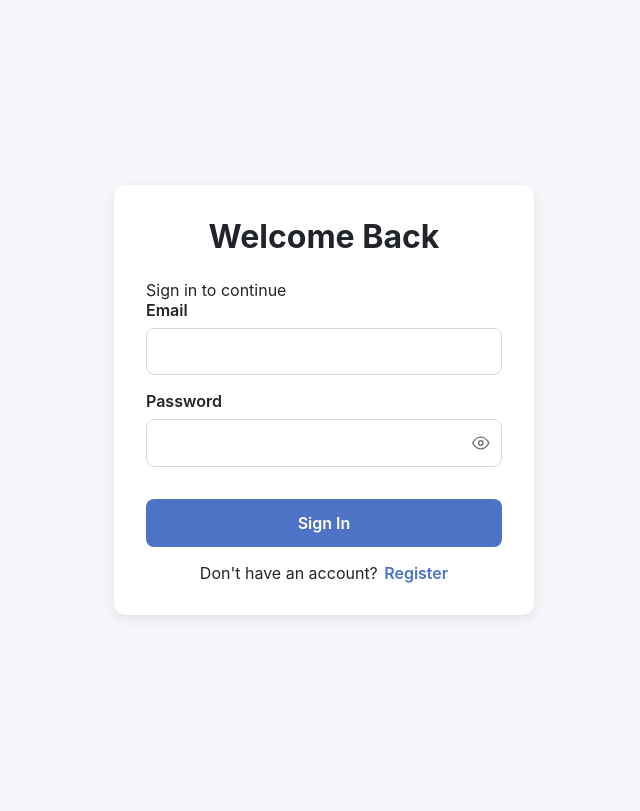
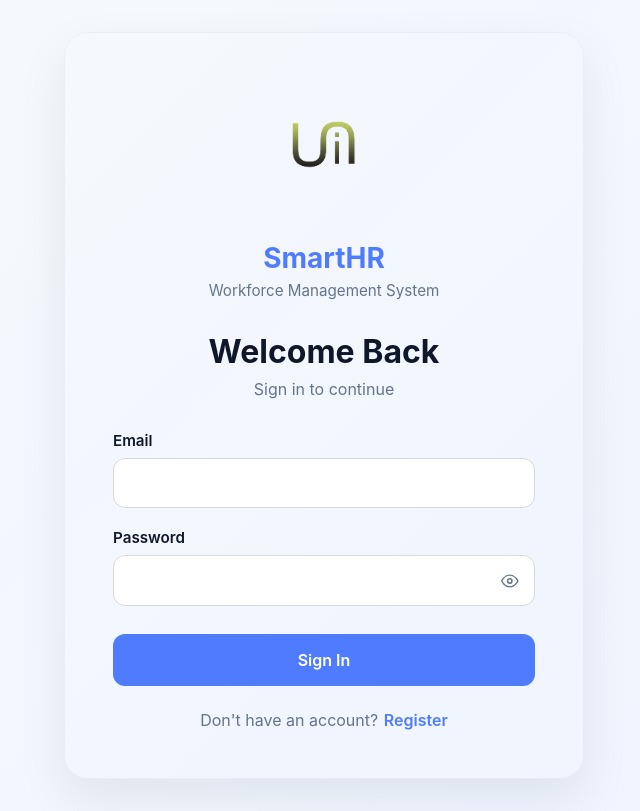
Before and after one commit to walidelbourdiney/hrCrm, a React (Vite) app: page / in a window 1280 px wide. Shown: the whole page, without its empty margins (316-956 px from the left). Built offline with nearby package versions, Linux system fonts and the light colour scheme.

Commit message:
Refactor the ui of the login/register pages and added logo and header to them

```diff
--- a/src/components/AuthLayout.jsx
+++ b/src/components/AuthLayout.jsx
@@ -1,7 +1,19 @@
+import logo from "../assets/logo-dark.png";
+
 function AuthLayout({ title, subtitle, children }) {
   return (
     <div className="auth-page">
       <div className="auth-card">
+        <div className="auth-brand">
+          <div className="auth-logo">
+            <img src={logo} alt="SmartHR Logo" />
+          </div>
+
+          <h2 className="auth-company">SmartHR</h2>
+
+          <p className="auth-tagline">Workforce Management System</p>
+        </div>
+
         <div className="auth-header">
           <h1>{title}</h1>
 
--- a/src/pages/Register.jsx
+++ b/src/pages/Register.jsx
@@ -22,7 +22,7 @@ function Register() {
 
     await new Promise((resolve) => setTimeout(resolve, 2000));
 
-    navigate("/dashboard");
+    navigate("/");
     console.log("User Registered");
   };
 
--- a/src/styles/auth.css
+++ b/src/styles/auth.css
@@ -1,3 +1,7 @@
+/* =========================
+   AUTH PAGE
+========================= */
+
 .auth-page {
   min-height: 100vh;
 
@@ -5,29 +9,97 @@
   justify-content: center;
   align-items: center;
 
-  padding: 1rem;
+  padding: 2rem;
+
+  background: linear-gradient(135deg, #f7f9fc 0%, #eef4ff 100%);
 }
+
+/* =========================
+   AUTH CARD
+========================= */
 
 .auth-card {
   width: 100%;
-  max-width: 420px;
+  max-width: 520px;
 
   background: var(--white);
 
-  padding: 2rem;
+  padding: 3rem;
 
-  border-radius: var(--radius);
+  border-radius: 24px;
 
-  box-shadow: var(--shadow);
+  border: 1px solid rgba(15, 23, 42, 0.04);
+
+  box-shadow: 0 20px 50px rgba(15, 23, 42, 0.08);
 }
 
-.auth-card h1 {
-  margin-bottom: 1.5rem;
+/* =========================
+   BRAND SECTION
+========================= */
+
+.auth-brand {
   text-align: center;
+
+  margin-bottom: 2rem;
 }
 
+.auth-logo {
+  display: flex;
+  justify-content: center;
+  align-items: center;
+
+  margin-bottom: 1.25rem;
+}
+
+.auth-logo img {
+  width: 140px;
+  height: auto;
+
+  object-fit: contain;
+}
+
+.auth-company {
+  color: var(--primary);
+
+  font-size: 1.75rem;
+  font-weight: 700;
+
+  margin-bottom: 0.35rem;
+}
+
+.auth-tagline {
+  color: var(--text-secondary);
+
+  font-size: 0.95rem;
+}
+
+/* =========================
+   HEADER
+========================= */
+
+.auth-header {
+  text-align: center;
+
+  margin-bottom: 2rem;
+}
+
+.auth-header h1 {
+  margin-bottom: 0.5rem;
+
+  font-size: 2rem;
+  font-weight: 700;
+}
+
+.auth-header p {
+  color: var(--text-secondary);
+}
+
+/* =========================
+   FORM
+========================= */
+
 .form-group {
-  margin-bottom: 1rem;
+  margin-bottom: 1.25rem;
 }
 
 .form-group label {
@@ -35,74 +107,14 @@
 
   margin-bottom: 0.5rem;
 
+  font-size: 0.95rem;
   font-weight: 600;
 }
 
-/* .input {
-  width: 100%;
+/* =========================
+   INPUTS
+========================= */
 
-  padding: 0.8rem;
-
-  border: 1px solid #d9d9d9;
-
-  border-radius: 8px;
-
-  outline: none;
-} */
-
-.input:focus {
-  border-color: var(--primary);
-}
-
-.error {
-  border-color: var(--danger);
-}
-
-.error-text {
-  margin-top: 0.3rem;
-
-  color: var(--danger);
-
-  font-size: 0.875rem;
-}
-
-.btn {
-  width: 100%;
-
-  border: none;
-
-  padding: 0.9rem;
-
-  border-radius: 8px;
-
-  cursor: pointer;
-
-  background: var(--primary);
-
-  color: white;
-
-  font-weight: 600;
-
-  margin-top: 1rem;
-}
-
-.btn:hover {
-  background: var(--primary-dark);
-}
-
-.auth-link {
-  margin-top: 1rem;
-
-  text-align: center;
-}
-
-.auth-link a {
-  margin-left: 0.4rem;
-
-  color: var(--primary);
-
-  font-weight: 600;
-}
 .input-wrapper {
   position: relative;
 }
@@ -110,26 +122,39 @@
 .input {
   width: 100%;
 
-  padding: 0.8rem;
-  padding-right: 3rem;
+  padding: 0.9rem 3rem 0.9rem 1rem;
 
   border: 1px solid #d9d9d9;
-  border-radius: 8px;
+  border-radius: 12px;
 
   outline: none;
+
+  transition:
+    border-color 0.2s ease,
+    box-shadow 0.2s ease;
 }
+
+.input:focus {
+  border-color: var(--primary);
+
+  box-shadow: 0 0 0 4px rgba(79, 124, 255, 0.12);
+}
+
+/* =========================
+   PASSWORD TOGGLE
+========================= */
 
 .password-toggle {
   position: absolute;
 
   top: 50%;
-  right: 0.75rem;
+  right: 1rem;
 
   transform: translateY(-50%);
 
   display: flex;
+  justify-content: center;
   align-items: center;
-  justify-content: center;
 
   border: none;
   background: transparent;
@@ -139,8 +164,116 @@
   font-size: 1.1rem;
 
   color: var(--text-secondary);
+
+  transition: color 0.2s ease;
 }
 
 .password-toggle:hover {
   color: var(--primary);
 }
+
+/* =========================
+   VALIDATION
+========================= */
+
+.error-text {
+  margin-top: 0.35rem;
+
+  color: var(--danger);
+
+  font-size: 0.85rem;
+}
+
+/* =========================
+   BUTTON
+========================= */
+
+.btn {
+  width: 100%;
+
+  margin-top: 0.5rem;
+
+  padding: 1rem;
+
+  border: none;
+  border-radius: 12px;
+
+  background: var(--primary);
+
+  color: white;
+
+  font-weight: 600;
+
+  cursor: pointer;
+
+  transition:
+    background 0.2s ease,
+    transform 0.15s ease,
+    opacity 0.2s ease;
+}
+
+.btn:hover:not(:disabled) {
+  background: var(--primary-dark);
+}
+
+.btn:active:not(:disabled) {
+  transform: scale(0.98);
+}
+
+.btn:disabled {
+  cursor: not-allowed;
+
+  opacity: 0.75;
+}
+
+/* =========================
+   AUTH LINKS
+========================= */
+
+.auth-link {
+  margin-top: 1.5rem;
+
+  text-align: center;
+
+  color: var(--text-secondary);
+}
+
+.auth-link a {
+  margin-left: 0.35rem;
+
+  color: var(--primary);
+
+  font-weight: 600;
+
+  text-decoration: none;
+}
+
+.auth-link a:hover {
+  text-decoration: underline;
+}
+
+/* =========================
+   MOBILE
+========================= */
+
+@media (max-width: 576px) {
+  .auth-page {
+    padding: 1rem;
+  }
+
+  .auth-card {
+    padding: 2rem 1.5rem;
+  }
+
+  .auth-logo img {
+    width: 120px;
+  }
+
+  .auth-company {
+    font-size: 1.5rem;
+  }
+
+  .auth-header h1 {
+    font-size: 1.75rem;
+  }
+}
--- a/src/styles/variables.css
+++ b/src/styles/variables.css
@@ -1,22 +1,64 @@
 :root {
-  --primary: #4d73c7;
-  --primary-dark: #354f8c;
+  /* =========================
+     BRAND
+  ========================= */
+
+  --primary: #4f7cff;
+  --primary-dark: #3f63cc;
+  --primary-light: #eaf0ff;
 
   --accent: #f0a04b;
 
-  --success: #4caf65;
-  --danger: #f44336;
+  /* =========================
+     STATUS
+  ========================= */
 
-  --bg: #f4f6f9;
+  --success: #22c55e;
+  --warning: #f59e0b;
+  --danger: #ef4444;
+  --info: #3b82f6;
 
-  --sidebar: #2f3447;
+  /* =========================
+     BACKGROUNDS
+  ========================= */
 
-  --white: #ffffff;
+  --bg: #f8fafc;
+  --surface: #ffffff;
+  --surface-hover: #f8fafc;
 
-  --text-primary: #212529;
-  --text-secondary: #6c757d;
+  --sidebar: #1e293b;
+  --sidebar-hover: #334155;
 
-  --radius: 12px;
+  /* =========================
+     TEXT
+  ========================= */
 
-  --shadow: 0 4px 12px rgba(0, 0, 0, 0.08);
+  --text-primary: #0f172a;
+  --text-secondary: #64748b;
+  --text-muted: #94a3b8;
+
+  /* =========================
+     BORDERS
+  ========================= */
+
+  --border: #e2e8f0;
+  --border-light: #f1f5f9;
+
+  /* =========================
+     RADIUS
+  ========================= */
+
+  --radius-sm: 8px;
+  --radius-md: 12px;
+  --radius-lg: 20px;
+
+  /* =========================
+     SHADOWS
+  ========================= */
+
+  --shadow-sm: 0 2px 8px rgba(15, 23, 42, 0.05);
+
+  --shadow-md: 0 8px 24px rgba(15, 23, 42, 0.08);
+
+  --shadow-lg: 0 20px 50px rgba(15, 23, 42, 0.12);
 }
```
Also changed, not shown: src/assets/logo-dark.png (added).
